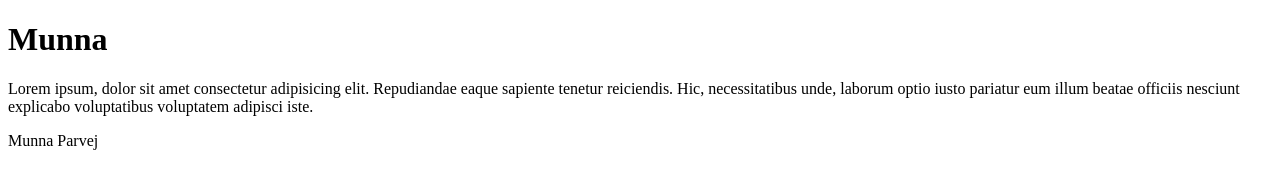
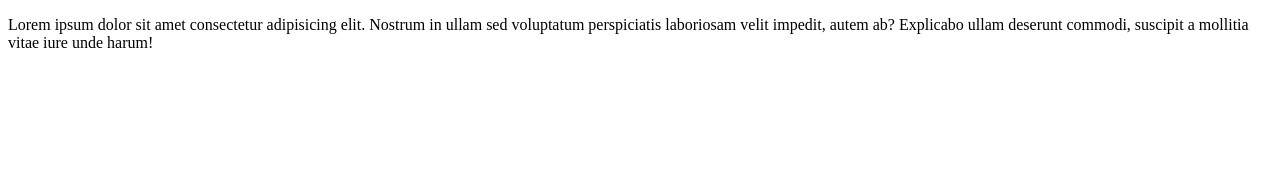
Before and after one commit to munnaparveg/frist-project, a plain HTML site: page index.html in a window 1280 px wide. Drawn offline with Linux system fonts and the light colour scheme.

Commit message:
first commit

```diff
--- a/index.html
+++ b/index.html
@@ -6,8 +6,6 @@
     <title>Document</title>
 </head>
 <body>
-    <h1>Munna</h1>
-    <p>Lorem ipsum, dolor sit amet consectetur adipisicing elit. Repudiandae eaque sapiente tenetur reiciendis. Hic, necessitatibus unde, laborum optio iusto pariatur eum illum beatae officiis nesciunt explicabo voluptatibus voluptatem adipisci iste.</p>
-    <p> Munna Parvej</p>
+<p>Lorem ipsum dolor sit amet consectetur adipisicing elit. Nostrum in ullam sed voluptatum perspiciatis laboriosam velit impedit, autem ab? Explicabo ullam deserunt commodi, suscipit a mollitia vitae iure unde harum!</p>
 </body>
 </html>
```
